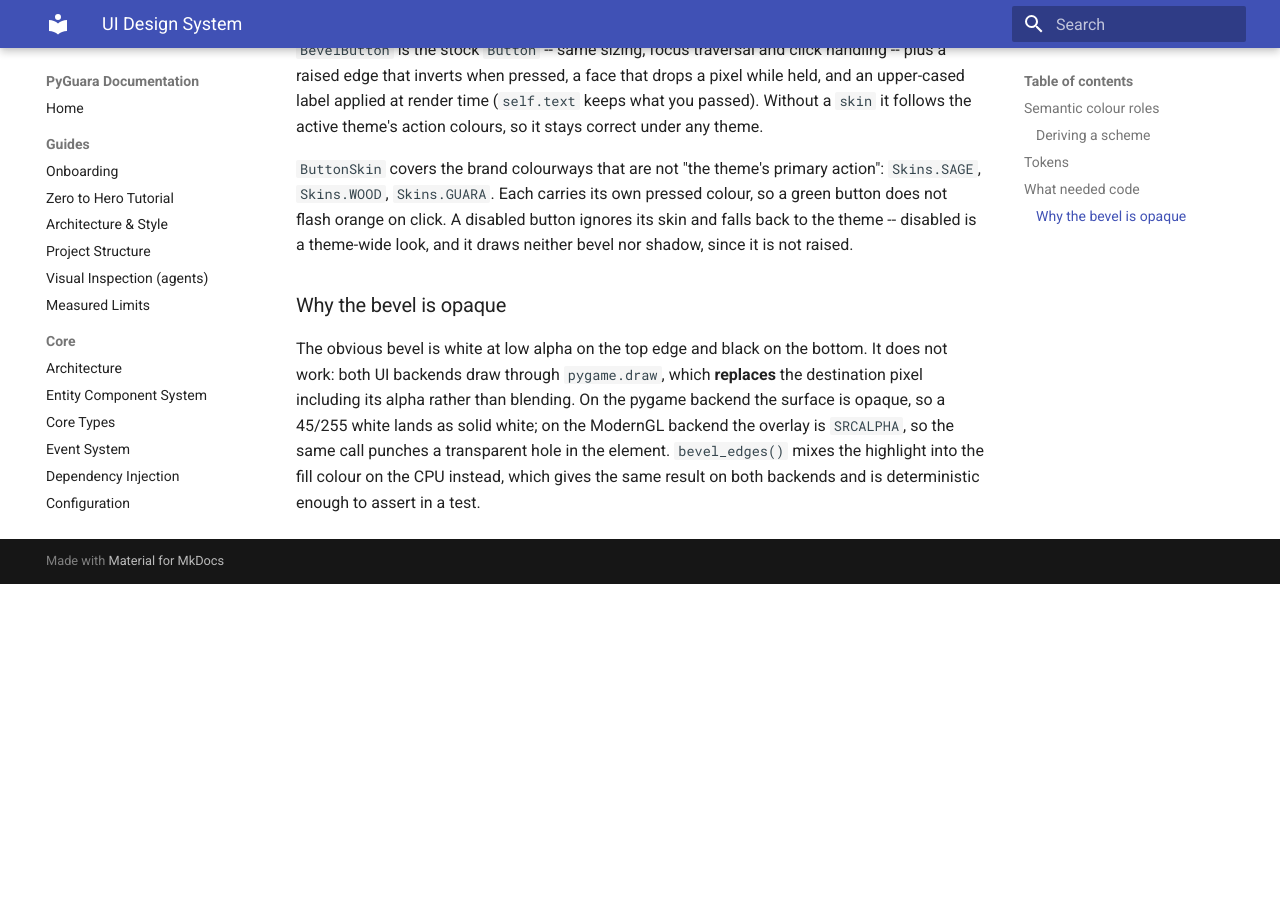
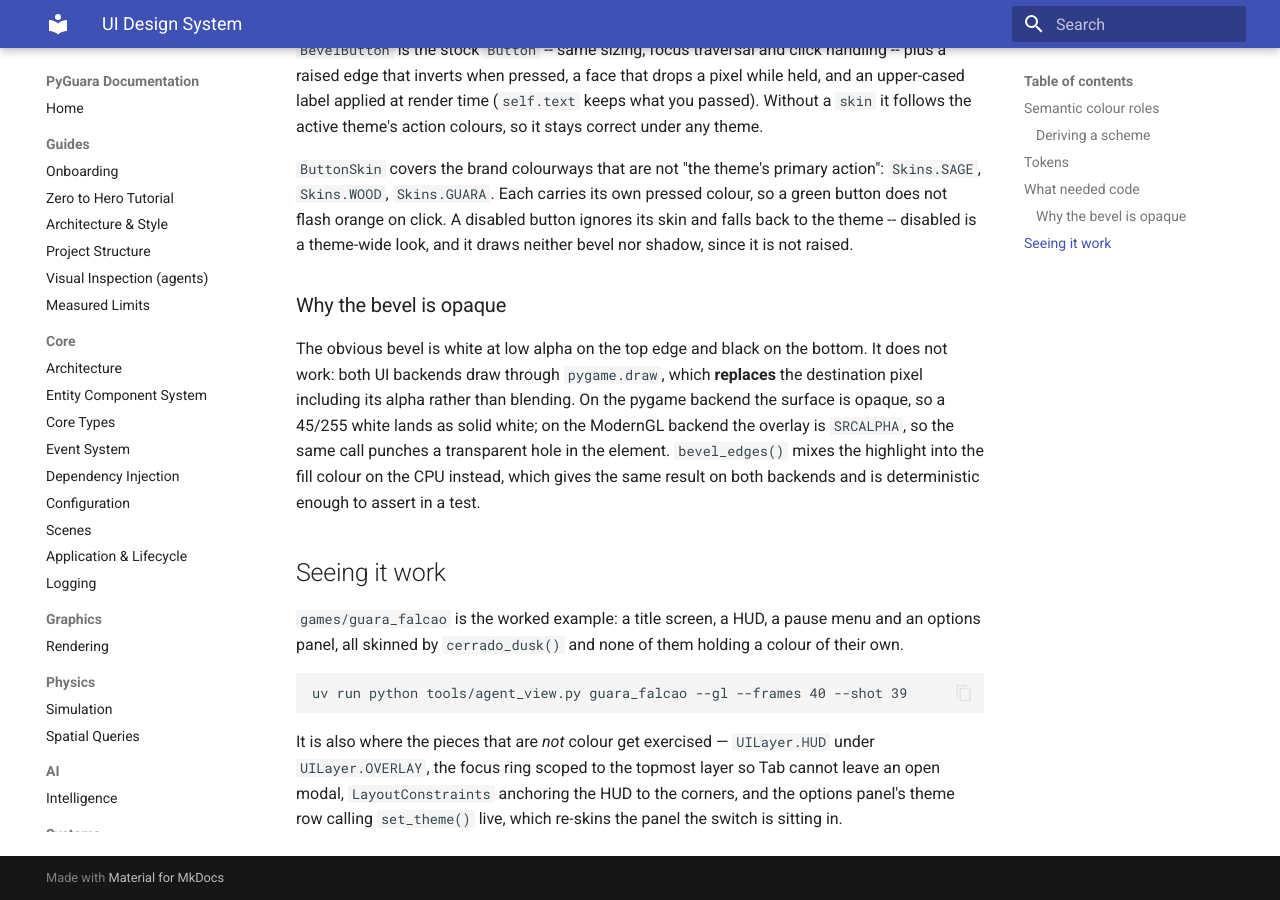
Before and after one commit to Wedeueis/pyguara, an MkDocs documentation site: the page built from docs/systems/ui-design-system.md, in a window 1280 px wide and 900 px high, scrolled down 2024 px. Built offline with MkDocs 1.6.1 and Material for MkDocs 9.7.7, drawn with Linux system fonts in a browser that asks for light colours; before the commit the page ends 2608 px from its top, so only the background shows below that.

Commit message:
docs(demos): give guará & falcão a capstone entry
It was a one-line bullet under *Future Capstone Projects* with no
description, status or run command -- the only demo in the lineup without
an entry. It is now the UI showcase, so it gets one that says what it
demonstrates, plus the `agent_view --gl` incantation and the clicks that
walk all four screens.

`docs/systems/ui-design-system.md` gains a pointer to it as the worked
example, which is also where the parts that are not colour -- layers, the
modal focus ring, anchored constraints, a live `set_theme()` -- get shown
rather than described.

Co-Authored-By: Claude Opus 5 <noreply@anthropic.com>

````diff
--- a/docs/systems/ui-design-system.md
+++ b/docs/systems/ui-design-system.md
@@ -108,3 +108,19 @@ solid white; on the ModernGL backend the overlay is `SRCALPHA`, so the same
 call punches a transparent hole in the element. `bevel_edges()` mixes the
 highlight into the fill colour on the CPU instead, which gives the same
 result on both backends and is deterministic enough to assert in a test.
+
+## Seeing it work
+
+`games/guara_falcao` is the worked example: a title screen, a HUD, a pause
+menu and an options panel, all skinned by `cerrado_dusk()` and none of them
+holding a colour of their own.
+
+```bash
+uv run python tools/agent_view.py guara_falcao --gl --frames 40 --shot 39
+```
+
+It is also where the pieces that are *not* colour get exercised —
+`UILayer.HUD` under `UILayer.OVERLAY`, the focus ring scoped to the topmost
+layer so Tab cannot leave an open modal, `LayoutConstraints` anchoring the
+HUD to the corners, and the options panel's theme row calling `set_theme()`
+live, which re-skins the panel the switch is sitting in.
````
Also changed, not shown: games/README.md (+21 -4 lines).
